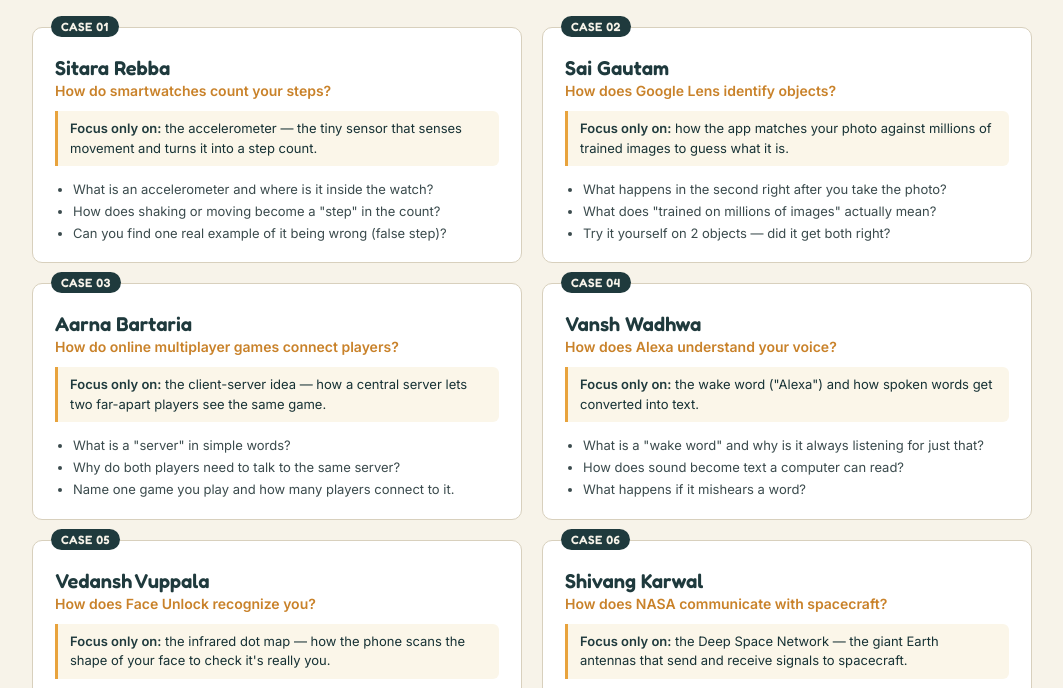
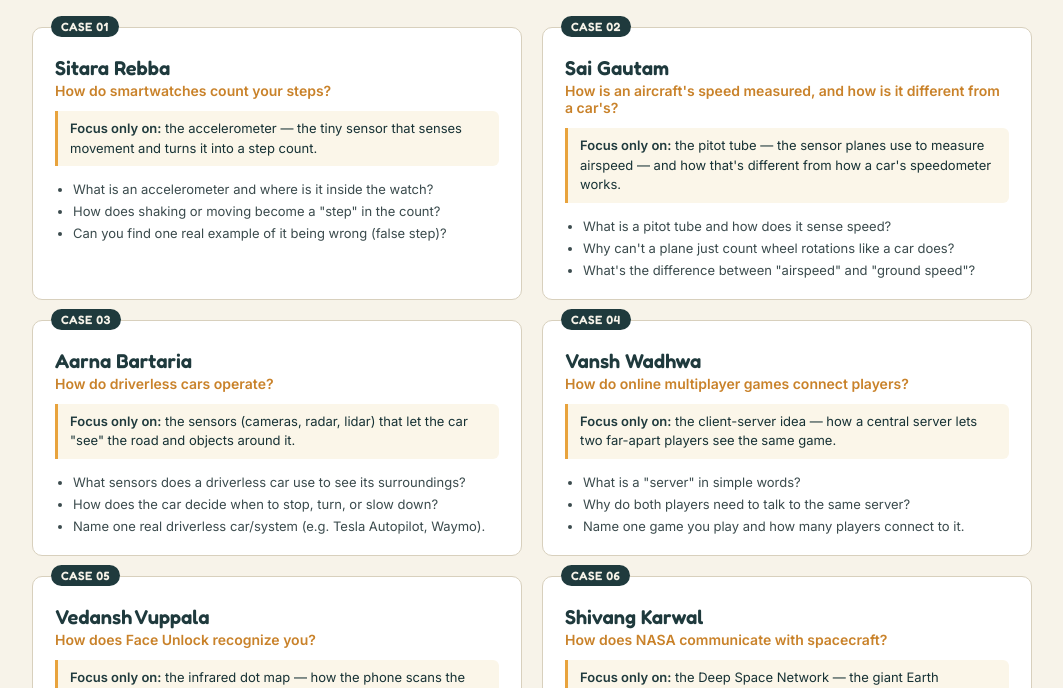
Before and after one commit to achyut-being-infinity/Codespark-Assignment1, a plain HTML site: page index.html in a window 1280 px wide. Shown: the part 98-786 px from the top of the page, without its empty margins (108-1171 px from the left). Drawn offline with Linux system fonts and the light colour scheme.

Commit message:
Update index.html

```diff
--- a/index.html
+++ b/index.html
@@ -169,34 +169,34 @@
 
     <div class="card" data-case="CASE 02">
       <div class="name">Sai Gautam</div>
-      <div class="topic">How does Google Lens identify objects?</div>
-      <div class="focus"><b>Focus only on:</b> how the app matches your photo against millions of trained images to guess what it is.</div>
+      <div class="topic">How is an aircraft's speed measured, and how is it different from a car's?</div>
+      <div class="focus"><b>Focus only on:</b> the pitot tube — the sensor planes use to measure airspeed — and how that's different from how a car's speedometer works.</div>
       <ul class="questions">
-        <li>What happens in the second right after you take the photo?</li>
-        <li>What does "trained on millions of images" actually mean?</li>
-        <li>Try it yourself on 2 objects — did it get both right?</li>
+        <li>What is a pitot tube and how does it sense speed?</li>
+        <li>Why can't a plane just count wheel rotations like a car does?</li>
+        <li>What's the difference between "airspeed" and "ground speed"?</li>
       </ul>
     </div>
 
     <div class="card" data-case="CASE 03">
       <div class="name">Aarna Bartaria</div>
+      <div class="topic">How do driverless cars operate?</div>
+      <div class="focus"><b>Focus only on:</b> the sensors (cameras, radar, lidar) that let the car "see" the road and objects around it.</div>
+      <ul class="questions">
+        <li>What sensors does a driverless car use to see its surroundings?</li>
+        <li>How does the car decide when to stop, turn, or slow down?</li>
+        <li>Name one real driverless car/system (e.g. Tesla Autopilot, Waymo).</li>
+      </ul>
+    </div>
+
+    <div class="card" data-case="CASE 04">
+      <div class="name">Vansh Wadhwa</div>
       <div class="topic">How do online multiplayer games connect players?</div>
       <div class="focus"><b>Focus only on:</b> the client-server idea — how a central server lets two far-apart players see the same game.</div>
       <ul class="questions">
         <li>What is a "server" in simple words?</li>
         <li>Why do both players need to talk to the same server?</li>
         <li>Name one game you play and how many players connect to it.</li>
-      </ul>
-    </div>
-
-    <div class="card" data-case="CASE 04">
-      <div class="name">Vansh Wadhwa</div>
-      <div class="topic">How does Alexa understand your voice?</div>
-      <div class="focus"><b>Focus only on:</b> the wake word ("Alexa") and how spoken words get converted into text.</div>
-      <ul class="questions">
-        <li>What is a "wake word" and why is it always listening for just that?</li>
-        <li>How does sound become text a computer can read?</li>
-        <li>What happens if it mishears a word?</li>
       </ul>
     </div>
 
@@ -224,7 +224,7 @@
 
   </div>
 
-  <div class="foot">Bring real world examples in your own research.</div>
+  <div class="foot">Bring one real example or photo from your own research to show the class.</div>
 
 </body>
 </html>
```
